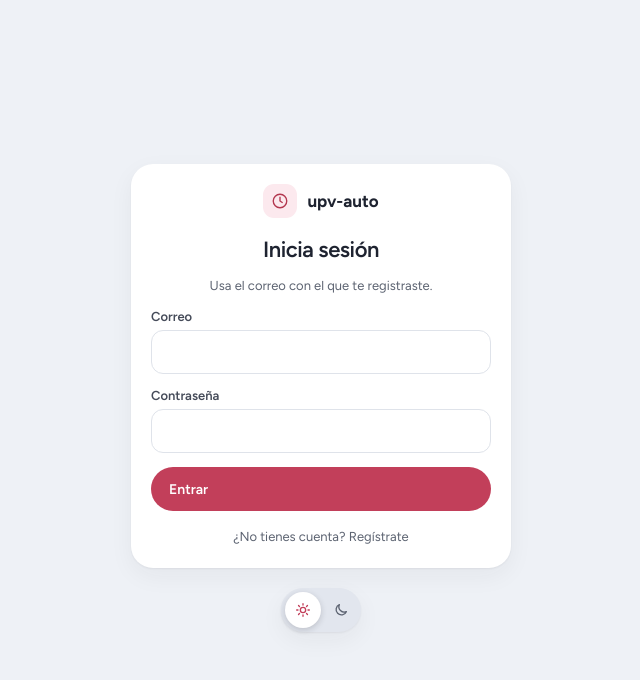
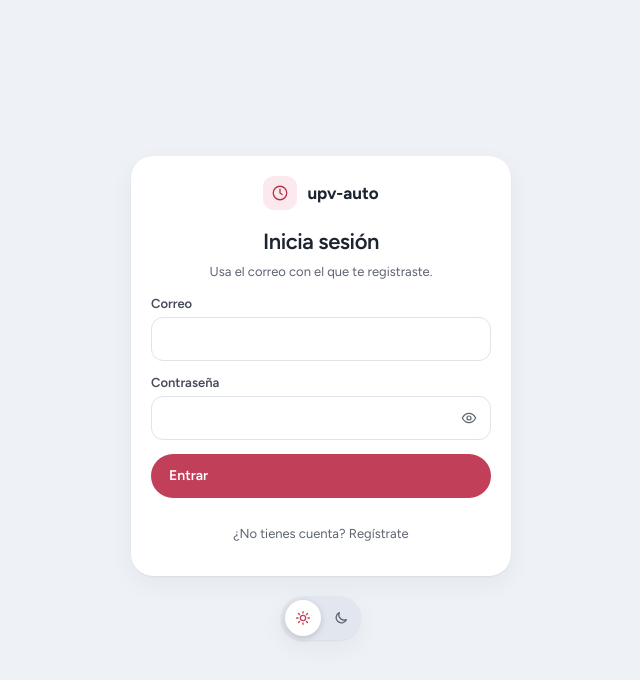
Before and after one commit to asormar/upv-auto, a React (Vite) app in the folder web/: page / in a window 1280 px wide. Shown: the top 680 px of the page, without its empty margins (319-959 px from the left). Built offline with nearby package versions, Linux system fonts and the light colour scheme; no server answers.

Commit message:
feat(web): redesign the sign-in and credential screens

```diff
--- a/web/src/components/AuthGate.tsx
+++ b/web/src/components/AuthGate.tsx
@@ -1,7 +1,7 @@
 import { useEffect, useState, type ReactNode } from "react";
 import type { Session } from "@supabase/supabase-js";
 import { BACKEND, getSession, hasCredentials, onAuthStateChange } from "../api";
-import { Clock } from "./icons";
+import { Clock, Refresh } from "./icons";
 import { SignIn } from "./SignIn";
 import { CredentialsForm } from "./CredentialsForm";
 import { ThemeToggle } from "./ThemeToggle";
@@ -68,11 +68,22 @@ export function AuthGate({ children }: { children: ReactNode }) {
           </span>
           upv-auto
         </span>
-        {state.phase === "loading" && <p className="authgate-hint">Cargando…</p>}
-        {state.phase === "signed-out" && <SignIn />}
-        {state.phase === "needs-credentials" && (
-          <CredentialsForm onSaved={() => setState({ phase: "ready" })} />
-        )}
+        {/* Keyed by phase so each step (loading → sign-in → credentials) gets
+            its own short settle instead of jumping straight to the next. */}
+        <div className="authgate-step" key={state.phase}>
+          {state.phase === "loading" && (
+            <p className="authgate-hint authgate-loading">
+              <span className="spin">
+                <Refresh size={14} />
+              </span>
+              Cargando…
+            </p>
+          )}
+          {state.phase === "signed-out" && <SignIn />}
+          {state.phase === "needs-credentials" && (
+            <CredentialsForm onSaved={() => setState({ phase: "ready" })} />
+          )}
+        </div>
       </div>
       <div className="authgate-theme">
         <ThemeToggle />
--- a/web/src/components/CredentialsForm.tsx
+++ b/web/src/components/CredentialsForm.tsx
@@ -1,6 +1,27 @@
 import { useState, type FormEvent } from "react";
 import { saveCredentials } from "../api";
-import { Shield } from "./icons";
+import { Alert, Eye, EyeOff, Refresh, Shield } from "./icons";
+
+/** Turns a thrown error into human Spanish. `saveCredentials` (api/supabase.ts)
+ * already translates known Postgres/auth error shapes; this only catches the
+ * raw, browser-worded failures that slip past that layer (a dropped
+ * connection, a stalled request) before they reach the screen. */
+function describeSaveError(cause: unknown): string {
+  const message = cause instanceof Error ? cause.message : String(cause);
+  const lower = message.toLowerCase();
+  if (
+    lower.includes("networkerror") ||
+    lower.includes("failed to fetch") ||
+    lower.includes("load failed") ||
+    lower.includes("network request failed")
+  ) {
+    return "No hay conexión con el servidor. Revisa tu internet e inténtalo de nuevo.";
+  }
+  if (lower.includes("timeout") || lower.includes("timed out")) {
+    return "La operación ha tardado demasiado. Inténtalo de nuevo.";
+  }
+  return message;
+}
 
 /** Collects UPV credentials once per account and seals them in the browser
  * before they ever leave it (credential-custody spec's "Browser-Side
@@ -9,6 +30,7 @@ import { Shield } from "./icons";
 export function CredentialsForm({ onSaved }: { onSaved: () => void }) {
   const [username, setUsername] = useState("");
   const [password, setPassword] = useState("");
+  const [reveal, setReveal] = useState(false);
   const [busy, setBusy] = useState(false);
   const [error, setError] = useState<string | null>(null);
 
@@ -20,7 +42,7 @@ export function CredentialsForm({ onSaved }: { onSaved: () => void }) {
       await saveCredentials(username, password);
       onSaved();
     } catch (cause) {
-      setError(cause instanceof Error ? cause.message : String(cause));
+      setError(describeSaveError(cause));
     } finally {
       setBusy(false);
     }
@@ -31,8 +53,8 @@ export function CredentialsForm({ onSaved }: { onSaved: () => void }) {
       <h1 className="authgate-title">Tus credenciales de la UPV</h1>
       <p className="authgate-hint authgate-hint-seal">
         <Shield size={14} />
-        Se sellan en tu navegador antes de enviarse: nadie salvo el proceso que reserva el sábado
-        puede leerlas.
+        Se sellan en tu navegador con una clave pública antes de enviarse. Solo la clave privada
+        guardada en GitHub Actions puede abrirlas, el sábado, para reservarte la plaza.
       </p>
       <label className="field">
         <span>Usuario UPV</span>
@@ -46,20 +68,37 @@ export function CredentialsForm({ onSaved }: { onSaved: () => void }) {
       </label>
       <label className="field">
         <span>Contraseña UPV</span>
+        <div className="field-control">
           <input
-          type="password"
+            type={reveal ? "text" : "password"}
             autoComplete="current-password"
             required
             value={password}
             onChange={(event) => setPassword(event.target.value)}
           />
+          <button
+            type="button"
+            className="field-toggle"
+            onClick={() => setReveal((current) => !current)}
+            aria-pressed={reveal}
+            aria-label={reveal ? "Ocultar contraseña" : "Mostrar contraseña"}
+          >
+            {reveal ? <EyeOff /> : <Eye />}
+          </button>
+        </div>
       </label>
       {error && (
-        <p className="authgate-error" role="alert">
-          {error}
+        <p className="authgate-banner error" role="alert" aria-live="assertive">
+          <Alert size={14} />
+          <span>{error}</span>
         </p>
       )}
-      <button className="cta press" type="submit" disabled={busy}>
+      <button className="cta press" type="submit" disabled={busy} aria-busy={busy}>
+        {busy && (
+          <span className="spin">
+            <Refresh size={14} />
+          </span>
+        )}
         {busy ? "Sellando…" : "Guardar credenciales"}
       </button>
     </form>
--- a/web/src/components/SignIn.tsx
+++ b/web/src/components/SignIn.tsx
@@ -1,7 +1,29 @@
 import { useState, type FormEvent } from "react";
 import { signIn, signUp } from "../api";
+import { Alert, Eye, EyeOff, Refresh } from "./icons";
 
 type Mode = "sign-in" | "sign-up";
+
+/** Turns a thrown error into human Spanish. `signIn`/`signUp` (api/supabase.ts)
+ * already translate known Supabase auth error shapes; this only catches the
+ * raw, browser-worded failures that slip past that layer (a dropped
+ * connection, a stalled request) before they reach the screen. */
+function describeAuthError(cause: unknown): string {
+  const message = cause instanceof Error ? cause.message : String(cause);
+  const lower = message.toLowerCase();
+  if (
+    lower.includes("networkerror") ||
+    lower.includes("failed to fetch") ||
+    lower.includes("load failed") ||
+    lower.includes("network request failed")
+  ) {
+    return "No hay conexión con el servidor. Revisa tu internet e inténtalo de nuevo.";
+  }
+  if (lower.includes("timeout") || lower.includes("timed out")) {
+    return "La operación ha tardado demasiado. Inténtalo de nuevo.";
+  }
+  return message;
+}
 
 /** Email + password sign-in/sign-up (user-accounts spec). Toggles between
  * the two modes in place rather than as separate routes/screens. */
@@ -9,6 +31,7 @@ export function SignIn() {
   const [mode, setMode] = useState<Mode>("sign-in");
   const [email, setEmail] = useState("");
   const [password, setPassword] = useState("");
+  const [reveal, setReveal] = useState(false);
   const [busy, setBusy] = useState(false);
   const [error, setError] = useState<string | null>(null);
   const [info, setInfo] = useState<string | null>(null);
@@ -32,7 +55,7 @@ export function SignIn() {
         await signIn(email, password);
       }
     } catch (cause) {
-      setError(cause instanceof Error ? cause.message : String(cause));
+      setError(describeAuthError(cause));
     } finally {
       setBusy(false);
     }
@@ -40,12 +63,16 @@ export function SignIn() {
 
   return (
     <form className="authgate-form" onSubmit={submit}>
+      {/* Remounts on mode change so the copy swap gets a short settle
+          instead of teleporting between sign-in and sign-up text. */}
+      <div className="authgate-switchable" key={mode}>
         <h1 className="authgate-title">{mode === "sign-in" ? "Inicia sesión" : "Crea tu cuenta"}</h1>
         <p className="authgate-hint">
           {mode === "sign-in"
             ? "Usa el correo con el que te registraste."
-          : "Solo hacen falta un correo y una contraseña."}
+            : "Solo hacen falta un correo y una contraseña. No hay correo de confirmación: podrás continuar enseguida."}
         </p>
+      </div>
       <label className="field">
         <span>Correo</span>
         <input
@@ -58,23 +85,50 @@ export function SignIn() {
       </label>
       <label className="field">
         <span>Contraseña</span>
+        <div className="field-control">
           <input
-          type="password"
+            type={reveal ? "text" : "password"}
             autoComplete={mode === "sign-in" ? "current-password" : "new-password"}
             minLength={6}
             required
             value={password}
             onChange={(event) => setPassword(event.target.value)}
           />
+          <button
+            type="button"
+            className="field-toggle"
+            onClick={() => setReveal((current) => !current)}
+            aria-pressed={reveal}
+            aria-label={reveal ? "Ocultar contraseña" : "Mostrar contraseña"}
+          >
+            {reveal ? <EyeOff /> : <Eye />}
+          </button>
+        </div>
       </label>
       {error && (
-        <p className="authgate-error" role="alert">
-          {error}
+        <p className="authgate-banner error" role="alert" aria-live="assertive">
+          <Alert size={14} />
+          <span>{error}</span>
         </p>
       )}
-      {info && <p className="authgate-info">{info}</p>}
-      <button className="cta press" type="submit" disabled={busy}>
-        {busy ? "Un momento…" : mode === "sign-in" ? "Entrar" : "Crear cuenta"}
+      {info && (
+        <p className="authgate-banner info" role="status" aria-live="polite">
+          <span>{info}</span>
+        </p>
+      )}
+      <button className="cta press" type="submit" disabled={busy} aria-busy={busy}>
+        {busy && (
+          <span className="spin">
+            <Refresh size={14} />
+          </span>
+        )}
+        {busy
+          ? mode === "sign-up"
+            ? "Creando cuenta…"
+            : "Entrando…"
+          : mode === "sign-in"
+            ? "Entrar"
+            : "Crear cuenta"}
       </button>
       <button className="authgate-switch" type="button" onClick={switchMode}>
         {mode === "sign-in" ? "¿No tienes cuenta? Regístrate" : "¿Ya tienes cuenta? Inicia sesión"}
--- a/web/src/components/icons.tsx
+++ b/web/src/components/icons.tsx
@@ -72,3 +72,18 @@ export const Alert = ({ size = 15 }: IconProps) => (
     <path d="M12 8v5M12 16h.01" />
   </svg>
 );
+
+export const Eye = ({ size = 16 }: IconProps) => (
+  <svg {...base(size)}>
+    <path d="M2 12s3.6-7 10-7 10 7 10 7-3.6 7-10 7-10-7-10-7z" />
+    <circle cx="12" cy="12" r="3" />
+  </svg>
+);
+
+export const EyeOff = ({ size = 16 }: IconProps) => (
+  <svg {...base(size)}>
+    <path d="M3 3l18 18" />
+    <path d="M9.9 4.24A10.4 10.4 0 0 1 12 4c6.4 0 10 7 10 7a17.6 17.6 0 0 1-3 3.9M6.6 6.6C4.1 8.3 2 12 2 12s3.6 7 10 7a10 10 0 0 0 4-.8" />
+    <path d="M9.9 9.9a3 3 0 0 0 4.2 4.2" />
+  </svg>
+);
--- a/web/src/styles.css
+++ b/web/src/styles.css
@@ -582,10 +582,44 @@ button,
 .authgate-brand {
   justify-content: center;
 }
+/* Remounted (via `key`) each time AuthGate swaps loading/sign-in/credentials:
+   a short settle so the step change reads as a state transition, not a jump. */
+.authgate-step {
+  display: flex;
+  flex-direction: column;
+  gap: 20px;
+  transition: opacity 220ms var(--ease-out), transform 220ms var(--ease-out);
+}
+@starting-style {
+  .authgate-step {
+    opacity: 0;
+    transform: translateY(6px);
+  }
+}
+.authgate-loading {
+  display: flex;
+  align-items: center;
+  justify-content: center;
+  gap: 8px;
+}
 .authgate-form {
   display: flex;
   flex-direction: column;
   gap: 14px;
+}
+/* Title + hint remount (via `key={mode}`) when SignIn toggles sign-in/sign-up,
+   so the copy change gets the same short settle as a step change. */
+.authgate-switchable {
+  display: flex;
+  flex-direction: column;
+  gap: 8px;
+  transition: opacity 180ms var(--ease-out), transform 180ms var(--ease-out);
+}
+@starting-style {
+  .authgate-switchable {
+    opacity: 0;
+    transform: translateY(4px);
+  }
 }
 .authgate-title {
   font-size: 22px;
@@ -635,27 +669,77 @@ button,
   border-color: var(--accent);
   box-shadow: 0 0 0 3px var(--accent-soft);
 }
-.authgate-error,
-.authgate-info {
+/* Wraps a password input with an inline reveal toggle. */
+.field-control {
+  position: relative;
+  display: flex;
+}
+.field-control input {
+  flex: 1;
+  min-width: 0;
+  padding-right: 44px;
+}
+.field-toggle {
+  position: absolute;
+  top: 0;
+  right: 0;
+  width: 44px;
+  height: 44px;
+  border: 0;
+  border-radius: 0 12px 12px 0;
+  background: none;
+  color: var(--muted);
+  display: flex;
+  align-items: center;
+  justify-content: center;
+  transition: color 160ms ease, transform 120ms var(--ease-out);
+}
+.field-toggle:hover {
+  color: var(--accent-ink);
+}
+.field-toggle:active {
+  transform: scale(0.92);
+}
+.authgate-banner {
+  display: flex;
+  align-items: flex-start;
+  gap: 8px;
   margin: 0;
-  padding: 8px 12px;
+  padding: 10px 12px;
   border-radius: 10px;
   font-size: 13px;
+  line-height: 1.45;
+  text-align: left;
+  transition: opacity 180ms var(--ease-out), transform 180ms var(--ease-out);
 }
-.authgate-error {
+@starting-style {
+  .authgate-banner {
+    opacity: 0;
+    transform: scale(0.97);
+  }
+}
+.authgate-banner svg {
+  flex: none;
+  margin-top: 1px;
+}
+.authgate-banner.error {
   background: var(--accent-soft);
   color: var(--accent-ink);
 }
-.authgate-info {
+.authgate-banner.info {
   background: var(--ok-bg);
   color: var(--ok);
 }
 .authgate-switch {
+  min-height: 44px;
   padding: 4px;
   border: 0;
   background: none;
   color: var(--muted);
   font-size: 13px;
+  display: flex;
+  align-items: center;
+  justify-content: center;
   text-align: center;
   transition: color 160ms ease;
 }
@@ -764,7 +848,12 @@ button,
   .toggle .knob,
   .toggle .ico,
   .bubble,
-  .authgate-card {
+  .authgate-card,
+  .authgate-step,
+  .authgate-switchable,
+  .authgate-banner,
+  .field-toggle,
+  .field-toggle:active {
     transition: opacity 150ms linear;
     transform: none;
   }
```
Lines whose indentation alone changed are shown as unchanged.
